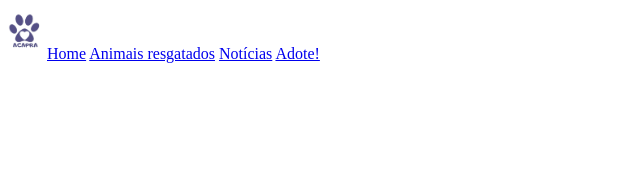
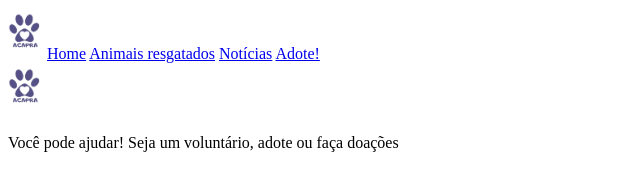
Before and after one commit to sarahfrainer/projeto, a plain HTML site: page homepage.html in a window 1280 px wide. Shown: the whole page, without its empty margins (0-640 px from the left). Drawn offline with Linux system fonts and the light colour scheme.

Commit message:
footer adicionado na homepage

```diff
--- a/homepage.html
+++ b/homepage.html
@@ -1,11 +1,13 @@
 <!DOCTYPE html>
 <html lang="pr-br">
+
 <head>
     <meta charset="UTF-8">
     <meta name="viewport" content="width=device-width, initial-scale=1.0">
     <title>Acapra - Adote!</title>
     <link rel="stylesheet" href="css/homepage.css">
 </head>
+
 <body>
 
     <header>
@@ -18,5 +20,11 @@
         </nav>
     </header>
 
+
+    <footer>
+        <img src="assets/logo.png" alt="Logo" width="35px">
+        <p id="paragrafo_footer">Você pode ajudar! Seja um voluntário, adote ou faça doações</p>
+    </footer>
 </body>
+
 </html>
```
